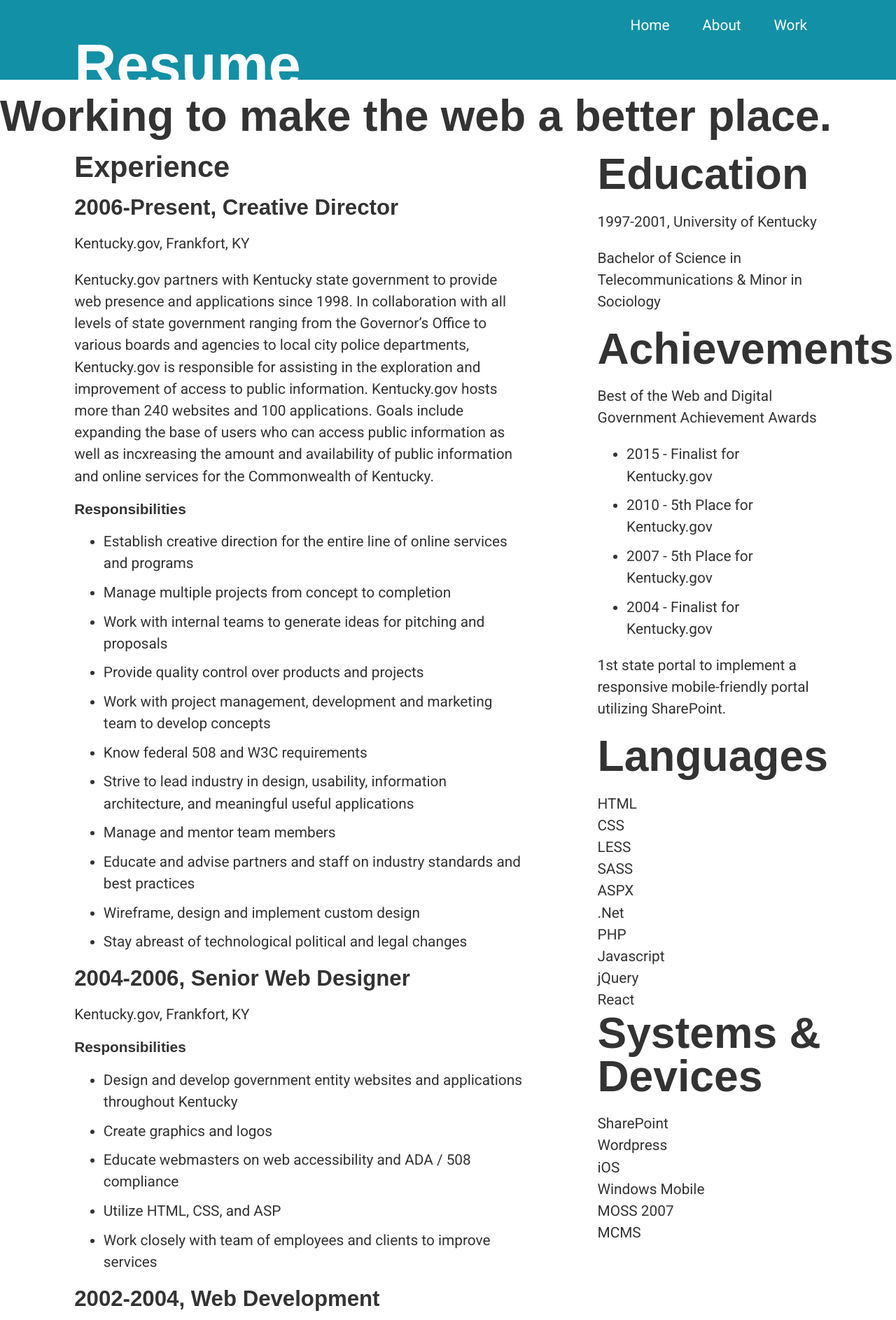
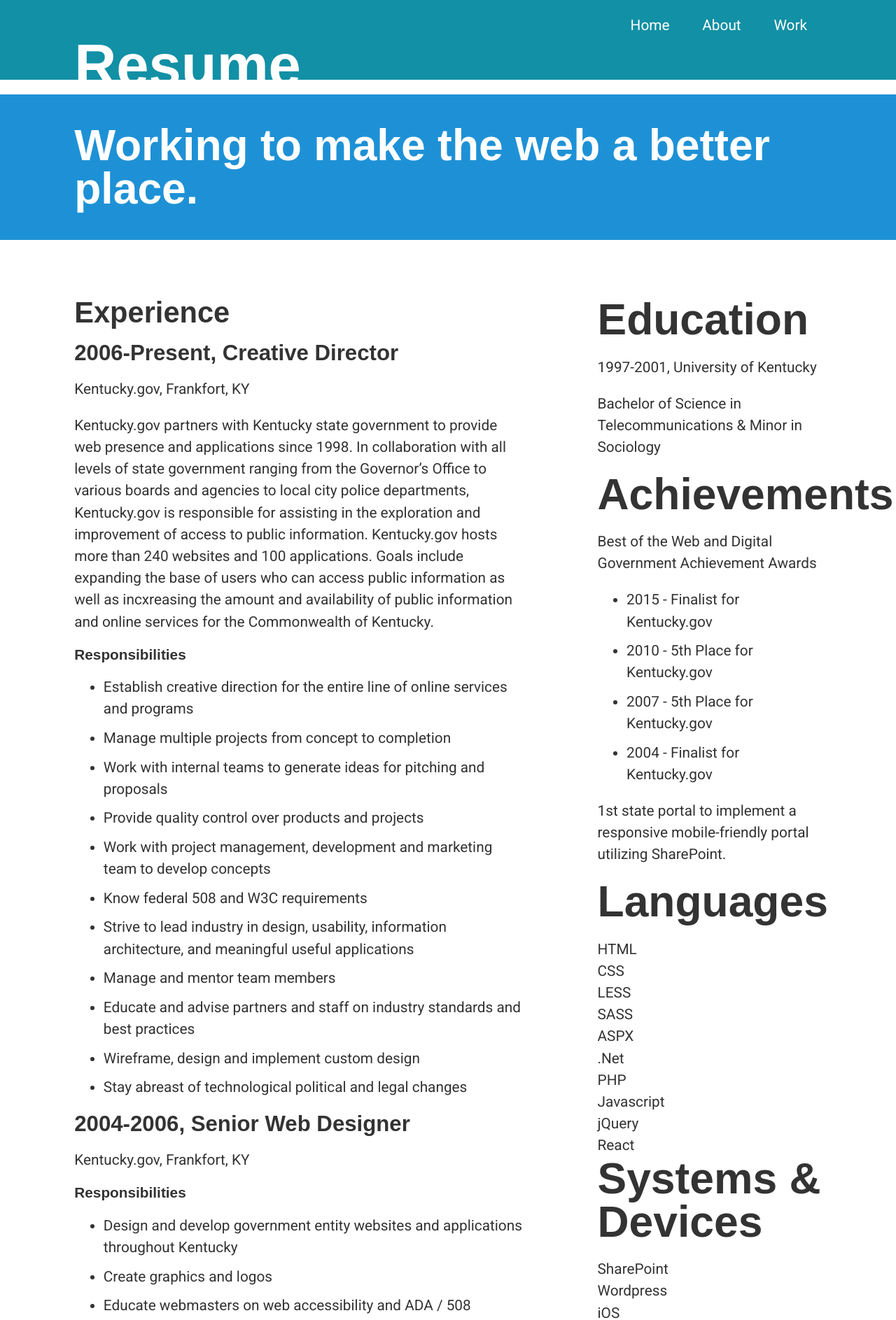
Before and after one commit to line47/line47.github.io, a Jekyll site: the page built from resume.html, in a window 1280 px wide. Shown: the top 1887 px of the page at 70% size. Built offline with Jekyll 4.4.1, drawn with Linux system fonts in a browser that asks for light colours.

Commit message:
style updates

```diff
--- a/_layouts/resume.html
+++ b/_layouts/resume.html
@@ -8,8 +8,8 @@
             <h1 class="page-title">{{ page.title }}</h1>
         </div>
 
-      <div class="page-subtitle">
-          <h2 class="page-title">{{ page.subtitle }}</h2>
+      <div class="page-subheader">
+          <h2 class="page-subtitle">{{ page.subtitle }}</h2>
       </div>
 
         <div class="content-container">
--- a/_sass/base.scss
+++ b/_sass/base.scss
@@ -125,6 +125,16 @@
   }
 }
 
+.page-subheader {
+  background: #1E91D6;
+  padding: 2rem 8.3%;
+
+.page-subtitle {
+  color: #fff;
+  margin: 0;
+}
+}
+
 .lead {
   font-family: avenir next,avenir,sans-serif;
   font-size: 2.8rem;
@@ -208,11 +218,8 @@
   max-width: 1200px;
 }
 
-.layout-default {
-
-  .main-content {
-    margin: $grid-6 0;
-    }
+.main-content {
+  margin: $grid-6 0;
   }
 
 .list-inline {
@@ -227,13 +234,12 @@
 
   .main-content {
     float: left;
-    margin: 0 0 $grid-4;
     width: 60%;
     }
 
   .relative-content {
     float: right;
-    margin: 0 0 $grid-4;
+    margin: $grid-6 0;
     width: 30%;
     }
 
```
